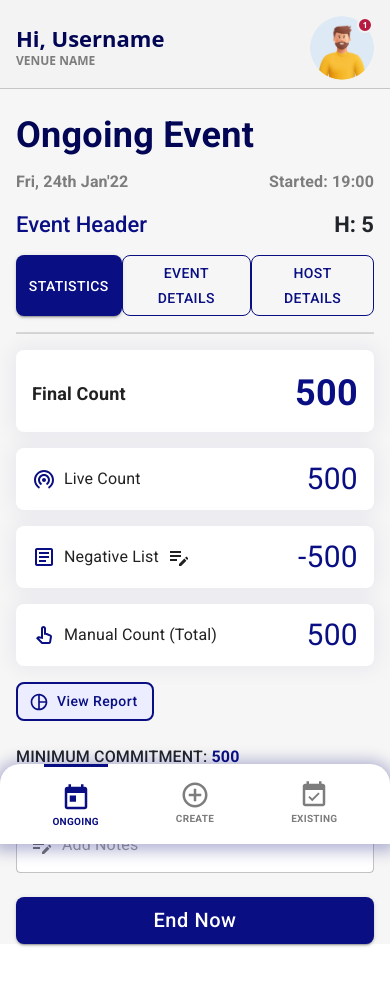
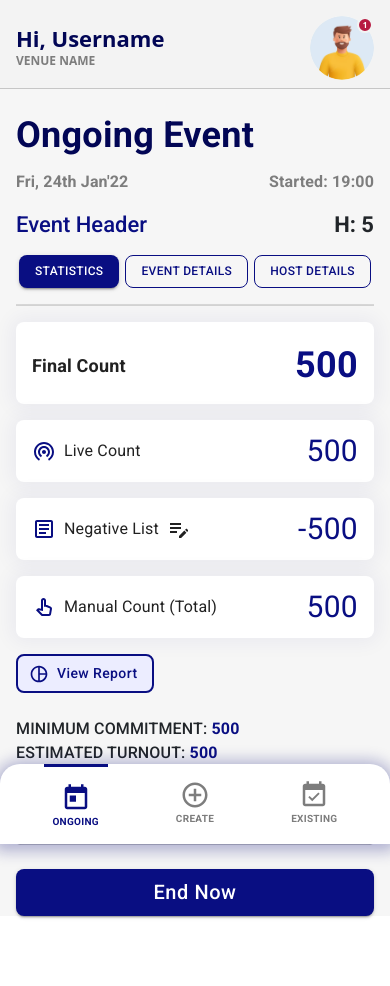
Before and after one commit to Prashant-17-11/eventManagerUI, a React (Create React App) app: page /event in a window 390 px wide. Shown: the top 986 px of the page. Built offline with nearby package versions, Linux system fonts and the light colour scheme.

Commit message:
eventPageUI

```diff
--- a/src/components/Event.js
+++ b/src/components/Event.js
@@ -83,6 +83,13 @@ const Event = () => {
             borderRadius: "8px",
             fontSize: "14px",
             fontWeight: "500",
+            "@media screen and (max-width: 380px)": {
+              fontSize: "8px",
+              maxWidth: "27vw",
+            },
+            "@media screen and (max-width: 424px)": {
+              fontSize: "12px",
+            },
           }}
         >
           Statistics
@@ -95,6 +102,13 @@ const Event = () => {
             borderRadius: "8px",
             fontSize: "14px",
             fontWeight: "500",
+            "@media screen and (max-width: 380px)": {
+              fontSize: "8px",
+              maxWidth: "27vw",
+            },
+            "@media screen and (max-width: 424px)": {
+              fontSize: "12px",
+            },
           }}
         >
           Event Details
@@ -107,6 +121,13 @@ const Event = () => {
             borderRadius: "8px",
             fontSize: "14px",
             fontWeight: "500",
+            "@media screen and (max-width: 380px)": {
+              fontSize: "8px",
+              maxWidth: "27vw",
+            },
+            "@media screen and (max-width: 424px)": {
+              fontSize: "12px",
+            },
           }}
         >
           Host Details
```
